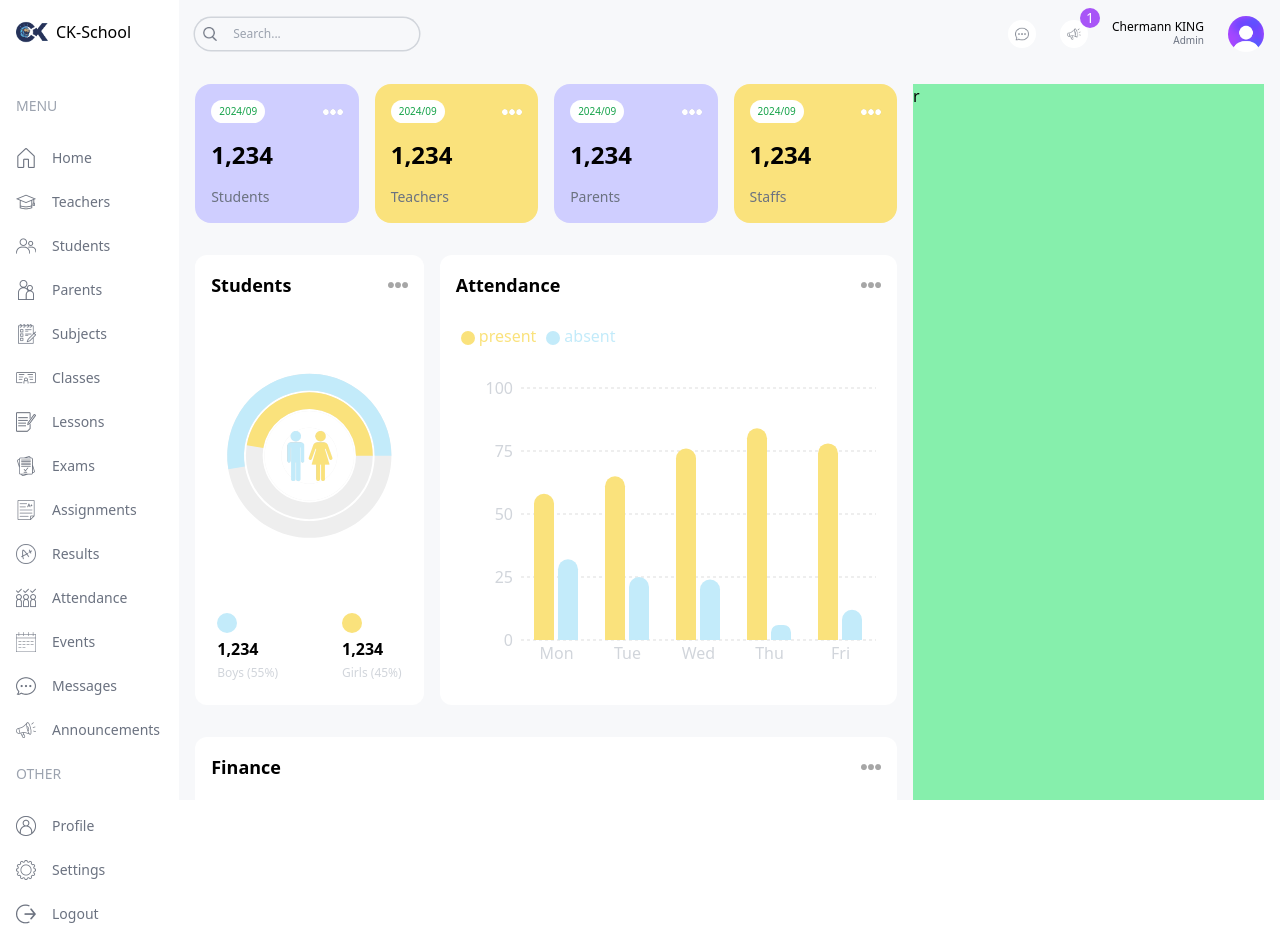
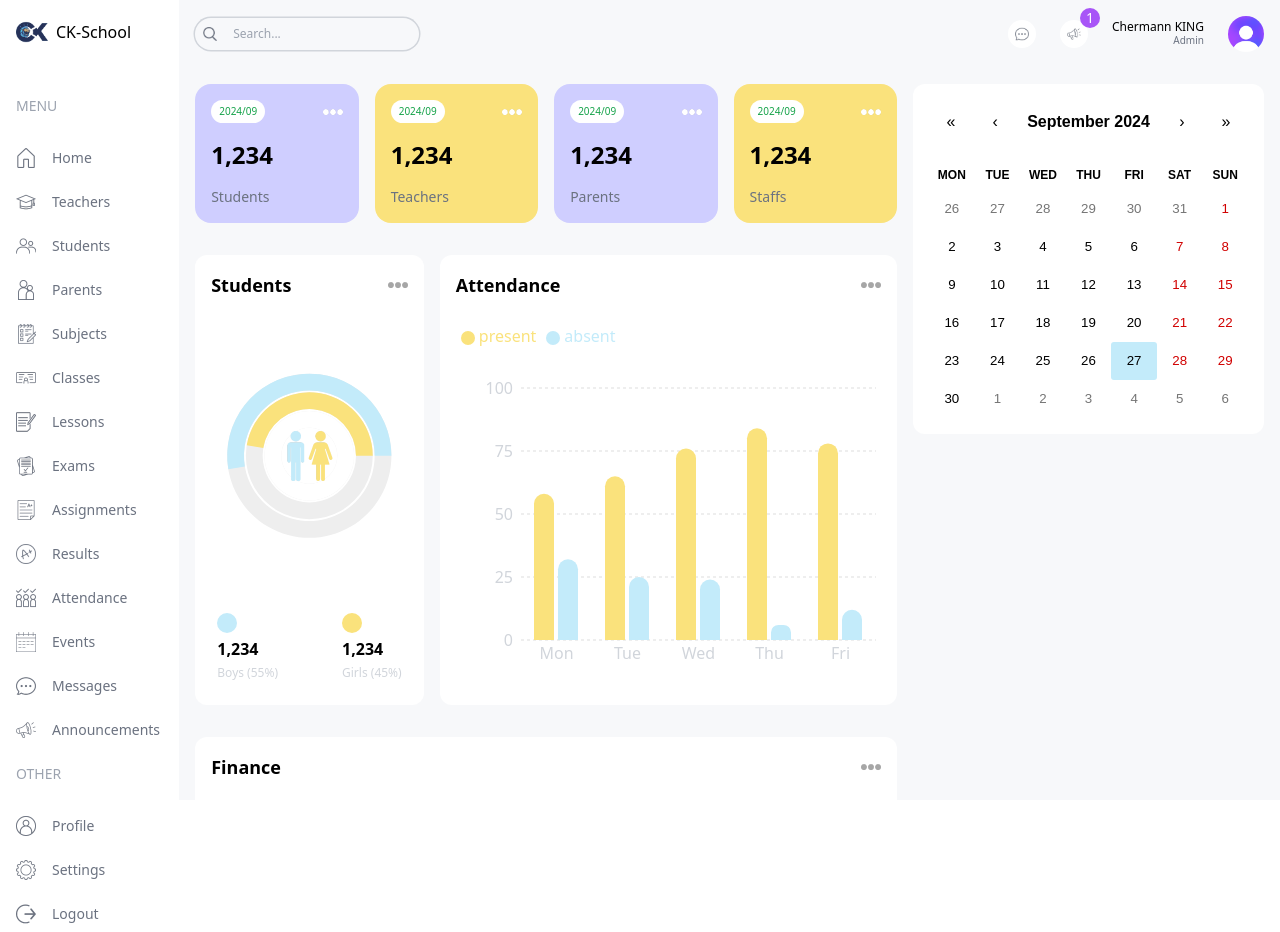
Before and after one commit to Chermann-KING/school-management-dashboard, a Next.js app: page /admin in a window 1280 px wide. Built offline with nearby package versions, Linux system fonts and the light colour scheme.

Commit message:
💄 Main: Components > Add EventCalendar

```diff
--- a/package.json
+++ b/package.json
@@ -11,9 +11,10 @@
   "dependencies": {
     "next": "14.2.13",
     "react": "^18",
+    "react-calendar": "^5.0.0",
     "react-dom": "^18",
     "recharts": "^2.12.7",
-    "vercel": "^37.6.0"
+    "vercel": "^32.3.0"
   },
   "devDependencies": {
     "@types/node": "^20",
--- a/src/app/(dashboard)/admin/page.tsx
+++ b/src/app/(dashboard)/admin/page.tsx
@@ -1,5 +1,6 @@
 import AttendanceChart from "@/components/AttendanceChart";
 import CountChart from "@/components/CountChart";
+import EventCalendar from "@/components/EventCalendar";
 import FinanceChart from "@/components/FinanceChart";
 import UserCard from "@/components/UserCard";
 import React from "react";
@@ -33,7 +34,12 @@
         </div>
       </div>
       {/* RIFHT */}
-      <div className="w-full lg:w-1/3 bg-green-300">r</div>
+      <div className="w-full lg:w-1/3 flex flex-col gap-8">
+        {/* CALENDAR */}
+        <div>
+          <EventCalendar />
+        </div>
+      </div>
     </div>
   );
 };
--- a/src/app/globals.css
+++ b/src/app/globals.css
@@ -1,3 +1,44 @@
 @tailwind base;
 @tailwind components;
 @tailwind utilities;
+
+@font-face {
+    font-family: 'Geist Mono VF';
+    src: url('/fonts/GeistVF.woff') format('woff');
+    font-weight: normal;
+    font-style: normal;
+}
+
+.react-calendar {
+    width: 100% !important;
+    border: none !important;
+    font-family: 'Geist Mono VF', monospace;
+}
+
+.react-calendar__navigation__label__labelText {
+    /* font-size: 1.5rem !important; */
+    font-weight: 600 !important;
+}
+
+.react-calendar__tile--active {
+    background-color: #C3EBFA !important;
+    color: black !important;
+    border-radius: 3px !important;
+}
+
+.react-calendar__tile:hover {
+    background-color: #FAE27C !important;
+    color: black !important;
+    border-radius: 3px !important;
+}
+
+.react-calendar__navigation button:hover {
+    background-color: #FAE27C !important;
+    color: black !important;
+    border-radius: 3px !important;
+}
+
+abbr[title] {
+    border-bottom: none !important;
+    text-decoration: none !important;
+}
--- /dev/null
+++ b/src/components/EventCalendar.tsx
@@ -0,0 +1,20 @@
+"use client";
+
+import React, { useState } from "react";
+import Calendar from "react-calendar";
+import "react-calendar/dist/Calendar.css";
+
+type ValuePiece = Date | null;
+
+type Value = ValuePiece | [ValuePiece, ValuePiece];
+
+const EventCalendar = () => {
+  const [value, onChange] = useState<Value>(new Date());
+  return (
+    <div className="bg-white p-4 rounded-xl">
+      <Calendar onChange={onChange} value={value} />
+    </div>
+  );
+};
+
+export default EventCalendar;
```
Also changed, not shown: 1 other file (tests, documents, lock files or other folders).
